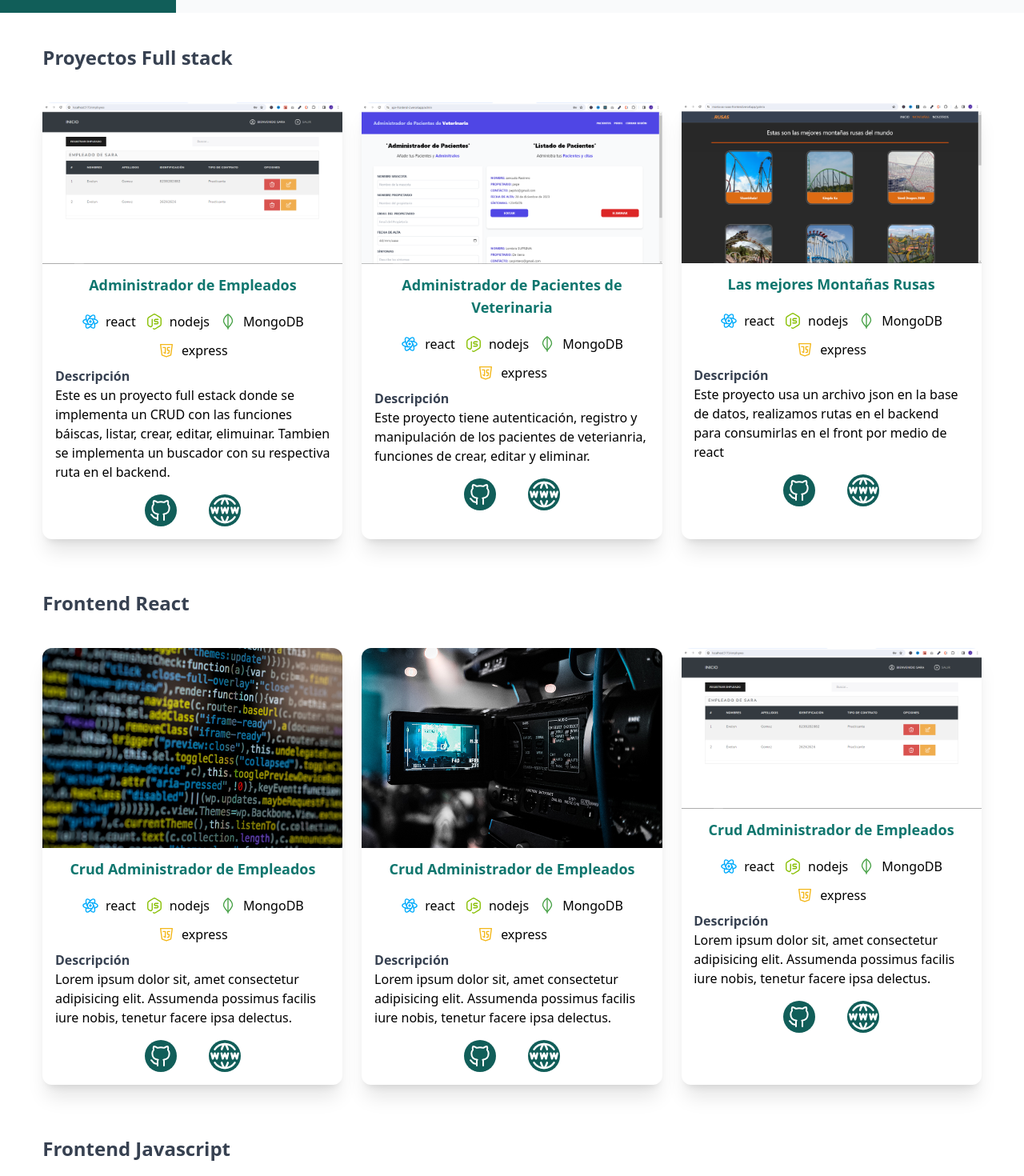
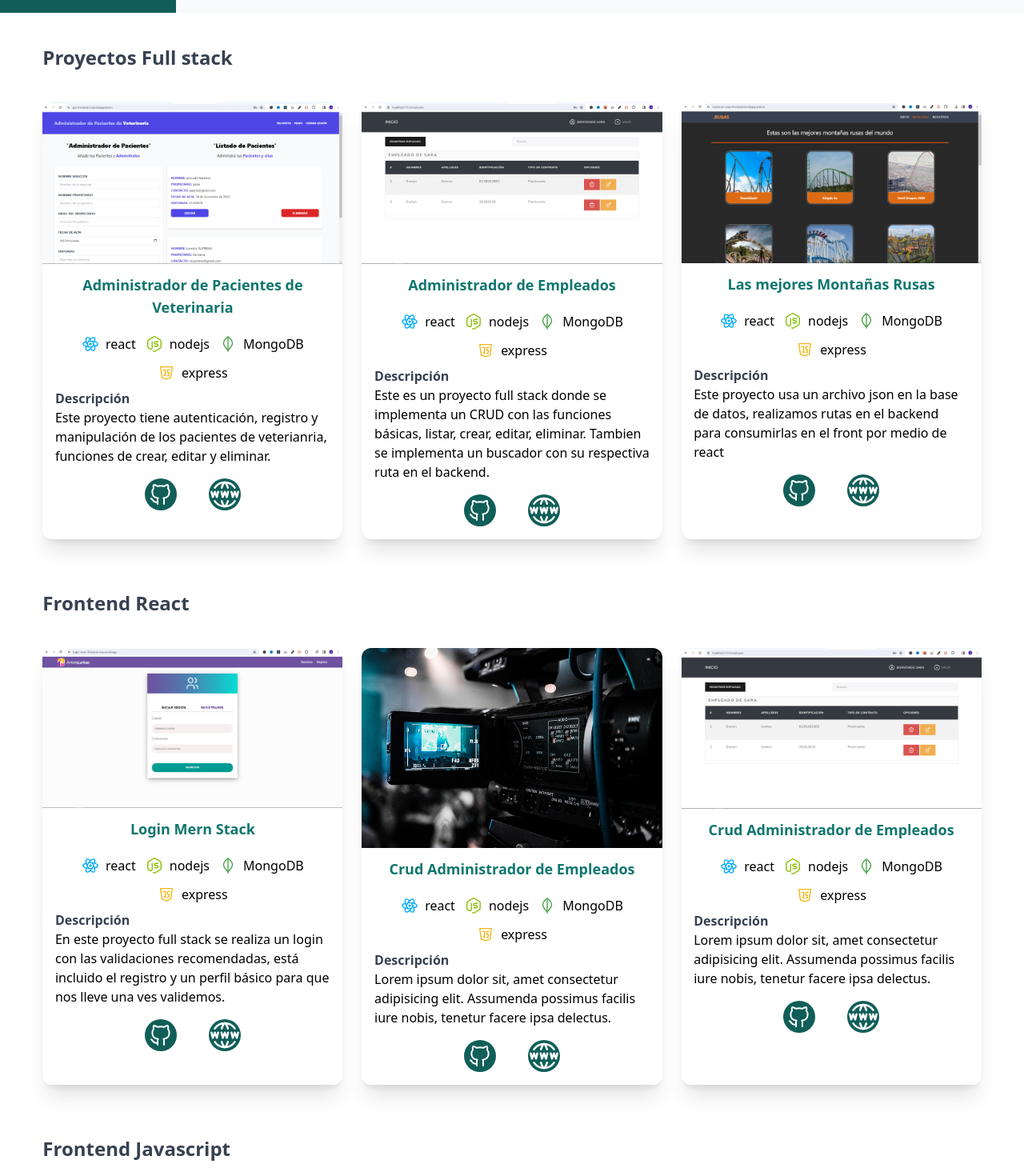
Before and after one commit to jeidervanegas/web-personal-protafolio, a React (Vite) app: page / in a window 1280 px wide. Shown: the part 1420-2890 px from the top of the page at 80% size. Built offline with nearby package versions, Linux system fonts and the light colour scheme.

Commit message:
first commit8

```diff
--- a/src/pages/Portafolio.jsx
+++ b/src/pages/Portafolio.jsx
@@ -4,6 +4,7 @@ import imgageFondo from '../img/crud-empleados-completo.png'
 import imgageVeterinaria from '../img/veterinaria.png'
 import imgageVeterinariaJ from '../img/veterinaria-javascript.png'
 import imgageControlPresupuestoJavascript from '../img/control-presupuesto-javascript.png'
+import imageLogin from '../img/login-mern.png'
 import rusas from '../img/rusas.png'
 import imgage1 from '../img/galeria-1.jpg'
 import imgage2 from '../img/galeria-2.jpg'
@@ -18,15 +19,14 @@ export const Portafolio = () => {
             Proyectos Full stack
           </h4>
           <div className="grid md:grid-cols-3 gap-6 ">
+
+
             <div className="shadow-xl   rounded-xl        overflow-hidden ">
               <div className="overflow-hidden">
-                <a
-                  target="_blank"
-                  href="https://crud-completo-fronted.vercel.app/"
-                >
+                <a target="_blank" href="https://apv-frontend-2.vercel.app/">
                   <img
                     className="hover:scale-110 transition-all cursor-pointer"
-                    src={imgageFondo}
+                    src={imgageVeterinaria}
                     alt=""
                   />
                 </a>
@@ -36,7 +36,7 @@ export const Portafolio = () => {
                   className="text-center
               my-3 text-teal-700 font-bold text-lg"
                 >
-                  Administrador de Empleados
+                  Administrador de Pacientes de Veterinaria
                 </h4>
 
                 <div className="flex flex-wrap justify-center gap-3 p-2 ">
@@ -139,10 +139,9 @@ export const Portafolio = () => {
                     <h4 className="font-bold text-gray-700">Descripción</h4>
 
                     <p>
-                      Este es un proyecto full estack donde se implementa un
-                      CRUD con las funciones báiscas, listar, crear, editar,
-                      elimuinar. Tambien se implementa un buscador con su
-                      respectiva ruta en el backend.
+                      Este proyecto tiene autenticación, registro y manipulación
+                      de los pacientes de veterianria, funciones de crear,
+                      editar y eliminar.
                     </p>
                   </div>
                 </div>
@@ -195,10 +194,13 @@ export const Portafolio = () => {
 
             <div className="shadow-xl   rounded-xl        overflow-hidden ">
               <div className="overflow-hidden">
-                <a target="_blank" href="https://apv-frontend-2.vercel.app/">
+                <a
+                  target="_blank"
+                  href="https://crud-completo-fronted.vercel.app/"
+                >
                   <img
                     className="hover:scale-110 transition-all cursor-pointer"
-                    src={imgageVeterinaria}
+                    src={imgageFondo}
                     alt=""
                   />
                 </a>
@@ -208,7 +210,7 @@ export const Portafolio = () => {
                   className="text-center
               my-3 text-teal-700 font-bold text-lg"
                 >
-                  Administrador de Pacientes de Veterinaria
+                  Administrador de Empleados
                 </h4>
 
                 <div className="flex flex-wrap justify-center gap-3 p-2 ">
@@ -311,9 +313,10 @@ export const Portafolio = () => {
                     <h4 className="font-bold text-gray-700">Descripción</h4>
 
                     <p>
-                      Este proyecto tiene autenticación, registro y manipulación
-                      de los pacientes de veterianria, funciones de crear,
-                      editar y eliminar.
+                      Este es un proyecto full stack donde se implementa un
+                      CRUD con las funciones básicas, listar, crear, editar,
+                      eliminar. Tambien se implementa un buscador con su
+                      respectiva ruta en el backend.
                     </p>
                   </div>
                 </div>
@@ -546,18 +549,21 @@ export const Portafolio = () => {
           <div className="grid md:grid-cols-3 gap-6 ">
             <div className="shadow-xl   rounded-xl        overflow-hidden ">
               <div className="overflow-hidden">
+                <a target='_blank' href="https://login-mern-frontend-one.vercel.app/">
+
                 <img
                   className="hover:scale-110 transition-all cursor-pointer"
-                  src={imgage2}
+                  src={imageLogin}
                   alt=""
                 />
+                </a>
               </div>
               <div>
                 <h4
                   className="text-center
               my-3 text-teal-700 font-bold text-lg"
                 >
-                  Crud Administrador de Empleados
+                  Login Mern Stack
                 </h4>
 
                 <div className="flex flex-wrap justify-center gap-3 p-2 ">
@@ -660,9 +666,7 @@ export const Portafolio = () => {
                     <h4 className="font-bold text-gray-700">Descripción</h4>
 
                     <p>
-                      Lorem ipsum dolor sit, amet consectetur adipisicing elit.
-                      Assumenda possimus facilis iure nobis, tenetur facere ipsa
-                      delectus.
+                      En este proyecto full stack se realiza un login con las validaciones recomendadas, está incluido el registro y un perfil básico para que nos lleve una ves validemos.
                     </p>
                   </div>
                 </div>
@@ -1525,7 +1529,7 @@ export const Portafolio = () => {
 
                     <p>
                       Administrador de pacientes con programación orientada a
-                      objetos. Tiene funciones de crear, editar y eleiminar
+                      objetos. Tiene funciones de crear, editar y eliminar
                       pacientes
                     </p>
                   </div>
```
Also changed, not shown: src/img/login-mern.png (added). Lines whose indentation alone changed are shown as unchanged.
